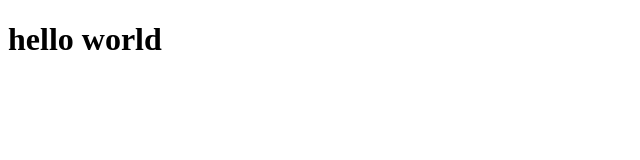
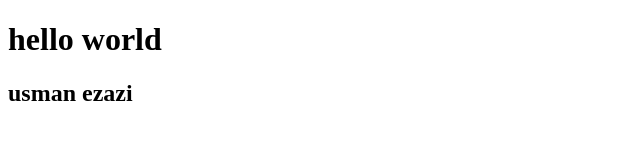
Before and after one commit to Usmanezazi/index.html, a plain HTML site: page index.html in a window 1280 px wide. Shown: the whole page, without its empty margins (0-640 px from the left). Drawn offline with Linux system fonts and the light colour scheme.

Commit message:
made chande

```diff
--- a/index.html
+++ b/index.html
@@ -9,6 +9,7 @@
 <body>
 
     <h1>hello world</h1>
+    <h2>usman ezazi</h2>
 
 
 </body>
```
